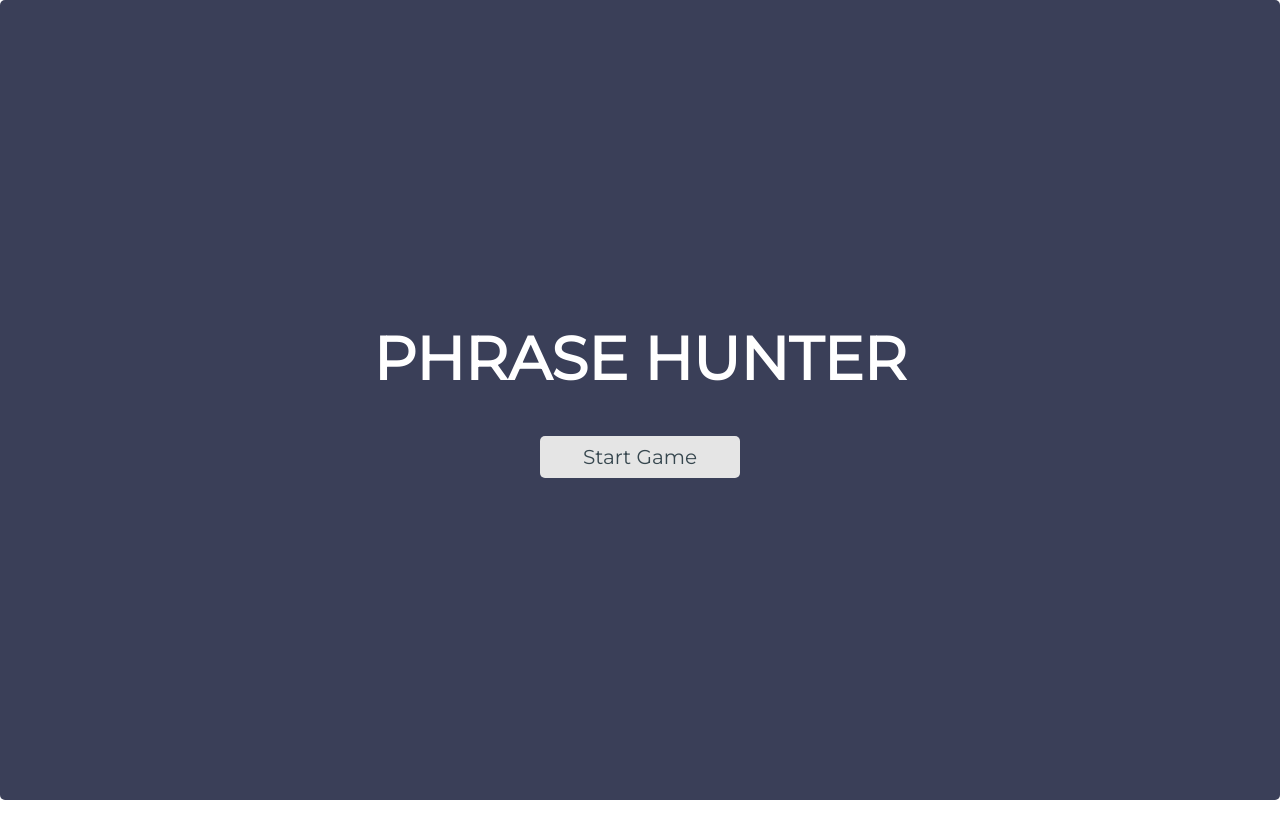
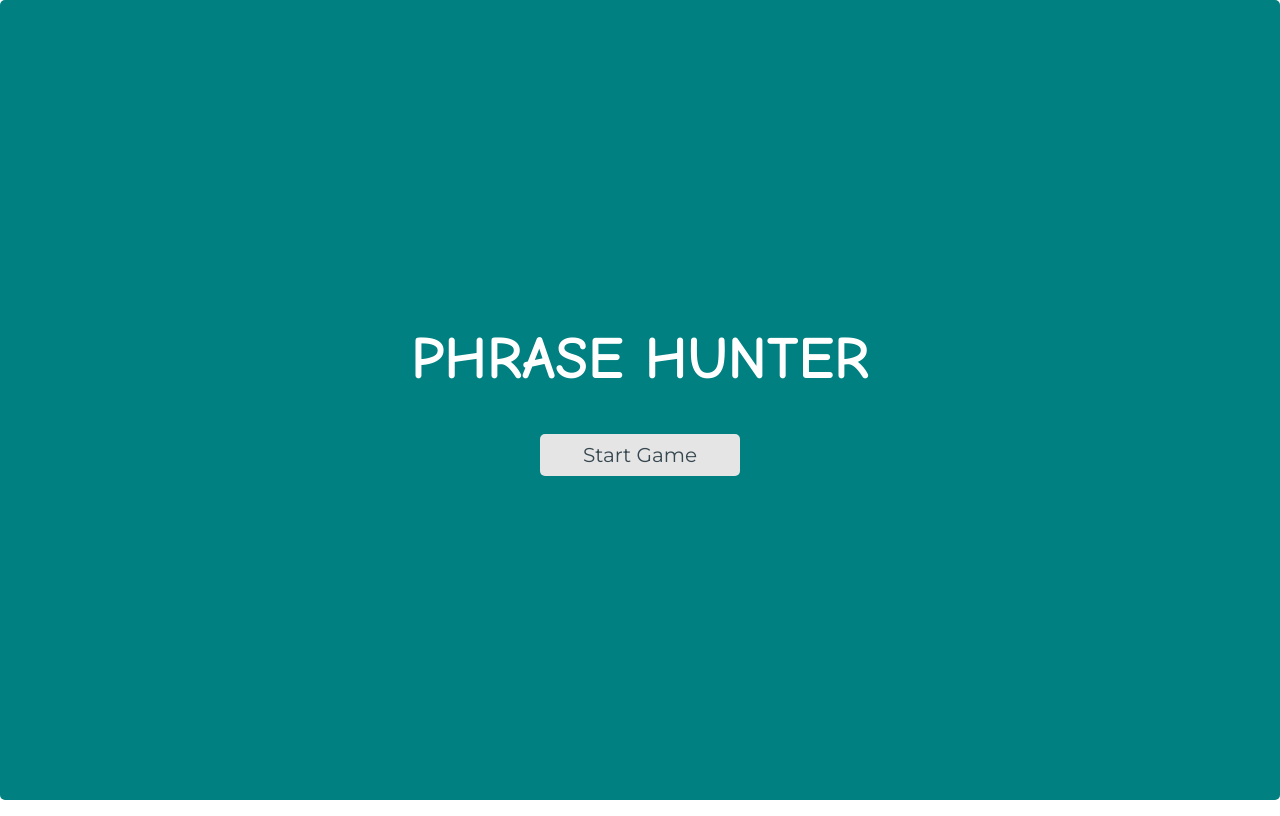
Before and after one commit to harshay/fs_js_techdegree_project_4, a plain HTML site: page index.html in a window 1280 px wide. Drawn offline with Linux system fonts and the light colour scheme.

Commit message:
update completed - for resubmission

```diff
--- a/css/styles.css
+++ b/css/styles.css
@@ -37,10 +37,13 @@ li, ol, ul {
 
 h2 {
   margin: 0;
+  font-family: Comic Sans MS;
   text-transform: uppercase;
   font-size: var(--font-size-large);
   margin: 0;
 }
+
+/*Comic Sans MS*/
 
 h1 {
   font-size: 30px;
@@ -180,7 +183,7 @@ button {
 }
 
 .start {
-  background-color: #3a3f58;
+  background-color: teal;
 }
 
 .start a {
--- a/js/app.js
+++ b/js/app.js
@@ -56,10 +56,12 @@ startGameBtn.addEventListener("click",() => {
 
                 hirl(event.target);
 
+                //exceeds expectation
+                backgroudColourGame();
+
             };
 
-             //exceeds expectation
-             backgroudColourGame();
+
 
        });
 
```
Also changed, not shown: 1 other file.
